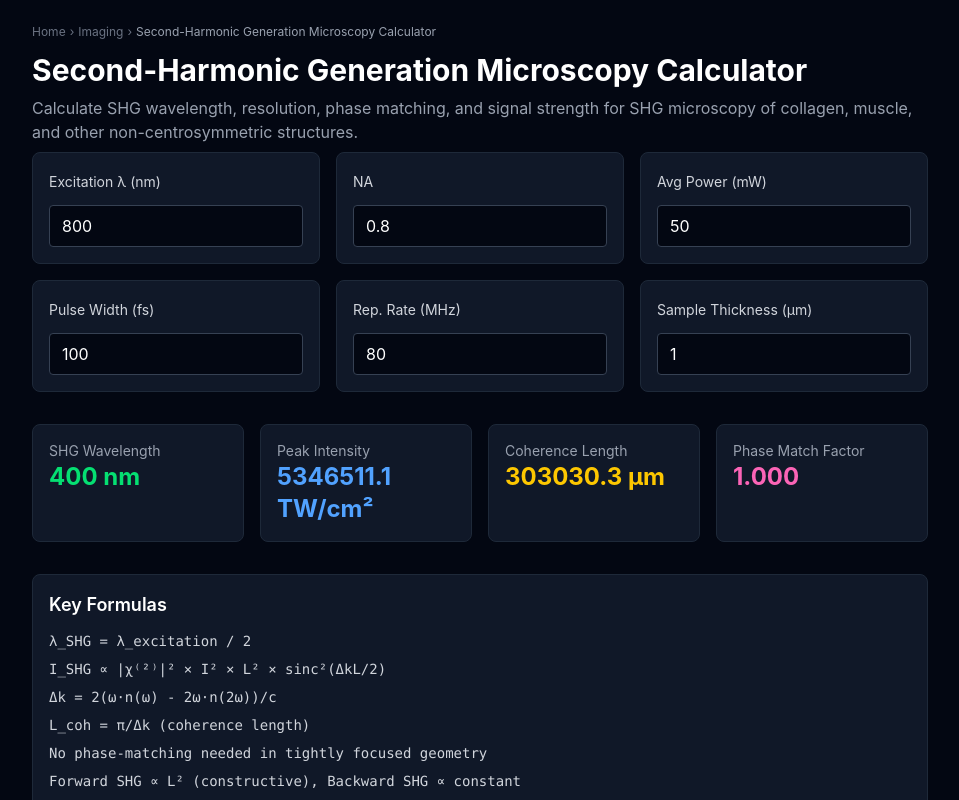
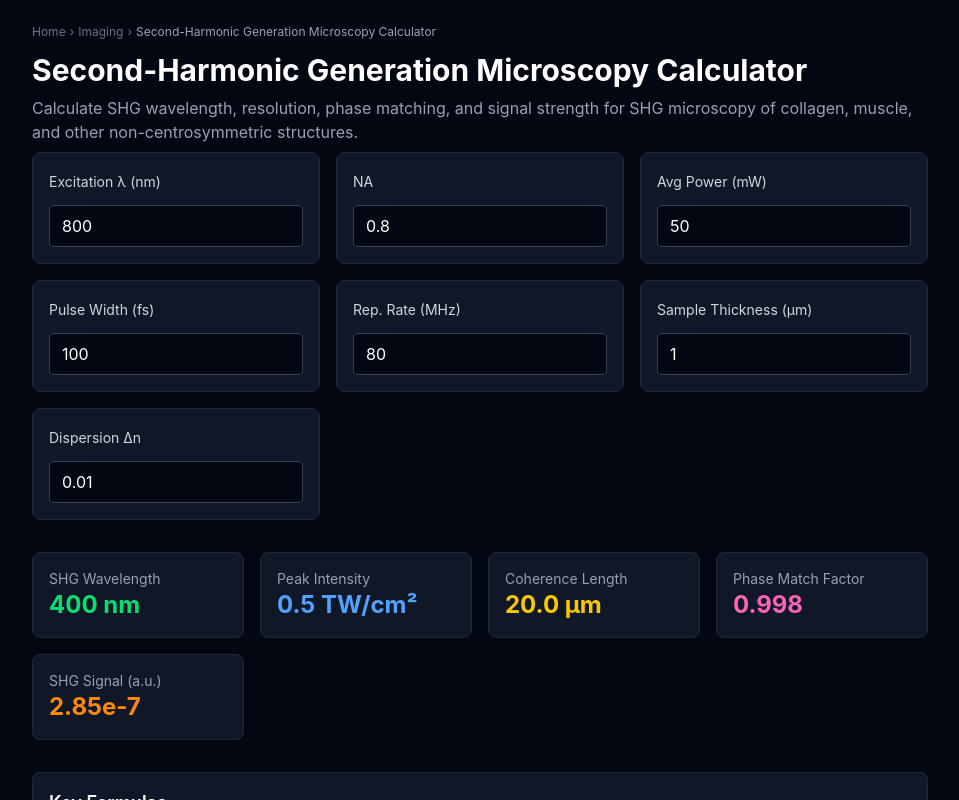
Before and after one commit to Lazfiz/photonics-calculators, a Next.js app: page /imaging/second-harmonic-microscopy in a window 1280 px wide. Shown: the top 800 px of the page, without its empty margins (160-1119 px from the left). Built offline with nearby package versions, Linux system fonts and the light colour scheme; no server answers.

Commit message:
fix(second-harmonic-microscopy): energy 1000x too large, coherence length broken (hardcoded 0.33), deltaK wrong factor, TW/m² vs TW/cm², display dead shgSignal (#247/524)

```diff
--- a/src/app/imaging/second-harmonic-microscopy/page-client.tsx
+++ b/src/app/imaging/second-harmonic-microscopy/page-client.tsx
@@ -13,22 +13,21 @@ export default function SecondHarmonicMicroscopyPage() {
   const [pulseWidth, setPulseWidth] = useURLState("pulseWidth", 100);
   const [repRate, setRepRate] = useURLState("repRate", 80);
   const [thickness, setThickness] = useURLState("thickness", 1);
+  const [dn, setDn] = useURLState("dn", 0.01);
 
   const shgWavelength = wavelength / 2;
-  const energyPerPulse = (power * 1000 / repRate) * 1e-9;
+  const energyPerPulse = (power / repRate) * 1e-9;
   const peakPower = energyPerPulse / (pulseWidth * 1e-15);
   const w0 = 0.61 * wavelength / (na * 1000);
   const spotArea = Math.PI * (w0 * 1e-6) ** 2;
-  const peakIntensity = peakPower / spotArea / 1e12;
+  const peakIntensity = peakPower / spotArea / 1e16;
 
   // SHG signal ∝ I² × d_eff² × L² × sinc²(ΔkL/2)
-  const coherenceLength = Math.PI / (4 * Math.PI * (1.33 - 1) / shgWavelength * 1e-3);
-  const shgSignal = peakIntensity * peakIntensity * thickness * thickness * 1e-6;
-
-  // Phase matching parameter
-  const deltaN = 0.33; // typical birefringence
-  const deltaK = 4 * Math.PI * deltaN / shgWavelength * 1e-3;
+  const deltaN = dn;
+  const deltaK = 4 * Math.PI * deltaN / (wavelength * 1e-3);
+  const coherenceLength = Math.PI / deltaK;
   const sincFactor = thickness > 0 ? Math.pow(Math.sin(deltaK * thickness / 2) / (deltaK * thickness / 2), 2) : 1;
+  const shgSignal = peakIntensity * peakIntensity * thickness * thickness * 1e-6 * sincFactor;
 
   const resolutionChart = useMemo(() => {
     const nas = Array.from({ length: 80 }, (_, i) => 0.2 + i * 0.018);
@@ -58,6 +57,7 @@ export default function SecondHarmonicMicroscopyPage() {
         <ValidatedNumberInput label="Pulse Width (fs)" value={pulseWidth} onChange={setPulseWidth} min={10} max={500} />
         <ValidatedNumberInput label="Rep. Rate (MHz)" value={repRate} onChange={setRepRate} min={0.1} max={250} />
         <ValidatedNumberInput label="Sample Thickness (µm)" value={thickness} onChange={setThickness} min={0.01} max={100} step="0.1" />
+        <ValidatedNumberInput label="Dispersion Δn" value={dn} onChange={setDn} min={0.001} max={0.5} step="0.001" />
       </div>
 
       <div className="grid gap-4 sm:grid-cols-2 lg:grid-cols-4 mb-8">
@@ -76,6 +76,10 @@ export default function SecondHarmonicMicroscopyPage() {
         <div className="bg-gray-900 border border-gray-800 rounded-lg p-4">
           <p className="text-sm text-gray-400">Phase Match Factor</p>
           <p className="text-2xl font-bold text-pink-400">{sincFactor.toFixed(3)}</p>
+        </div>
+        <div className="bg-gray-900 border border-gray-800 rounded-lg p-4">
+          <p className="text-sm text-gray-400">SHG Signal (a.u.)</p>
+          <p className="text-2xl font-bold text-orange-400">{shgSignal.toExponential(2)}</p>
         </div>
       </div>
 
```
